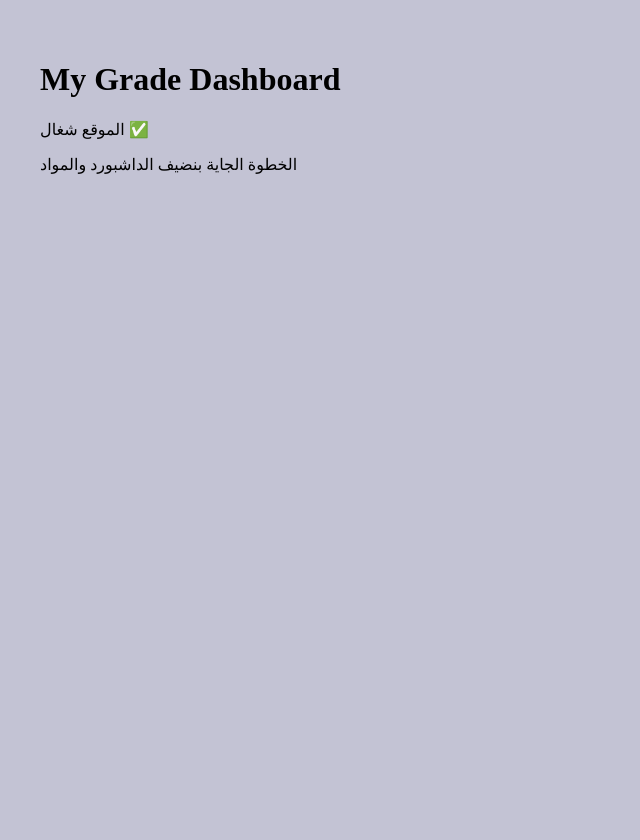
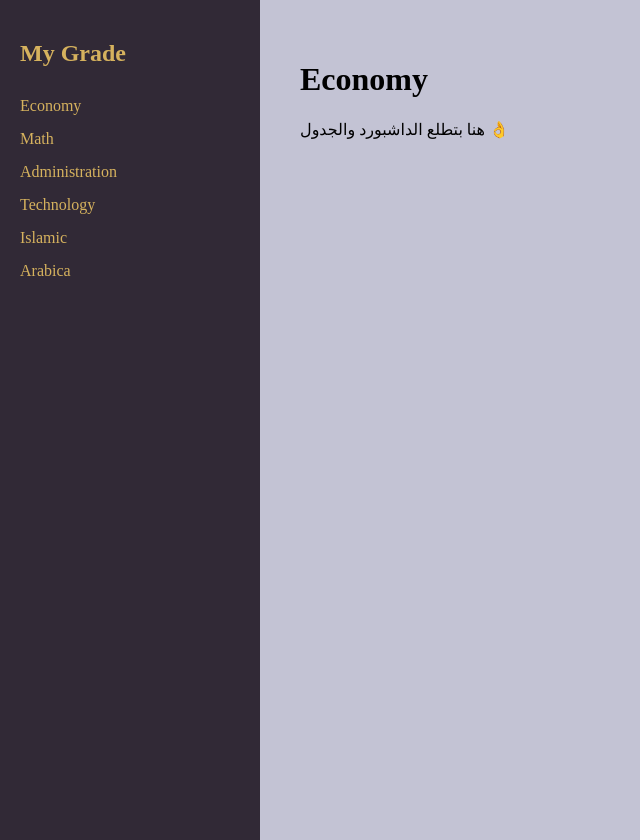
Before and after one commit to L-26-25L/l, a Next.js app: page / in a window 1280 px wide. Shown: the whole page, without its empty margins (0-640 px from the left). Before the commit the page ends 800 px from the top, so only its background shows below. Built offline with nearby package versions, Linux system fonts and the light colour scheme.

Commit message:
Refactor Home component to include Sidebar and courses

```diff
--- a/app/page.jsx
+++ b/app/page.jsx
@@ -1,11 +1,28 @@
 "use client";
 
+import { useState } from "react";
+import Sidebar from "../components/Sidebar";
+
 export default function Home() {
+  const courses = [
+    "Economy",
+    "Math",
+    "Administration",
+    "Technology",
+    "Islamic",
+    "Arabica"
+  ];
+
+  const [selectedCourse, setSelectedCourse] = useState("Economy");
+
   return (
-    <div style={{ padding: 40 }}>
-      <h1>My Grade Dashboard</h1>
-      <p>الموقع شغال ✅</p>
-      <p>الخطوة الجاية بنضيف الداشبورد والمواد</p>
+    <div style={{ display: "flex" }}>
+      <Sidebar courses={courses} onSelect={setSelectedCourse} />
+
+      <div style={{ padding: 40 }}>
+        <h1>{selectedCourse}</h1>
+        <p>هنا بتطلع الداشبورد والجدول 👌</p>
+      </div>
     </div>
   );
 }
```
